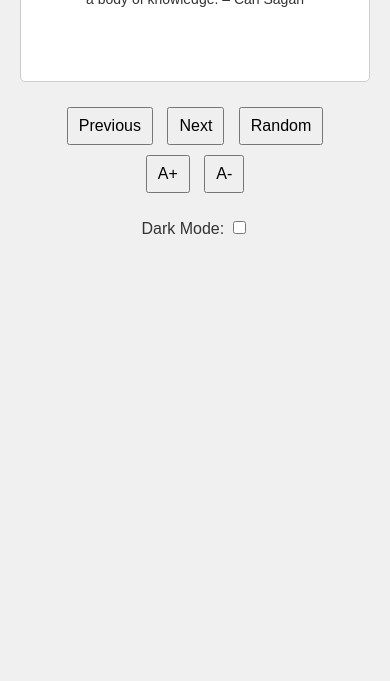
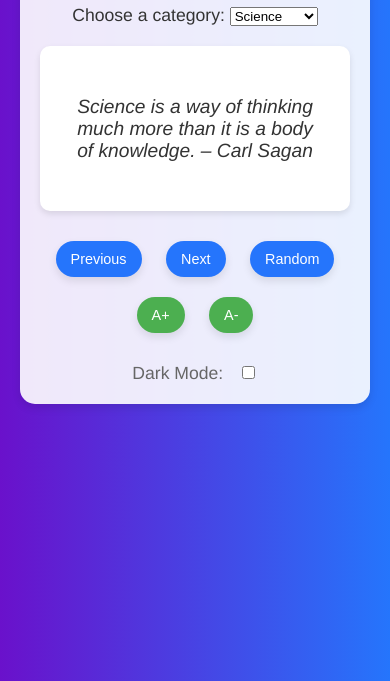
Before and after one commit to SushilKushwaha/QuoteGeneratorApp, a plain HTML site: page index.html in a window 390 px wide. Shown: the part 163-844 px from the top of the page. Drawn offline with Linux system fonts and the light colour scheme.

Commit message:
updated css for more styling

```diff
--- a/style.css
+++ b/style.css
@@ -1,68 +1,138 @@
-/* Basic Styling */
+/* General body styling with a gradient background */
 body {
-  font-family: Arial, sans-serif;
+  font-family: 'Helvetica Neue', Arial, sans-serif;
   padding: 20px;
   margin: 0;
-  background-color: #f0f0f0;
+  background: linear-gradient(to right, #6a11cb, #2575fc);
   color: #333;
   text-align: center;
   transition: background-color 0.3s, color 0.3s;
 }
 
+/* Center the main container with max-width and responsive design */
 .container {
   max-width: 600px;
-  margin: 0 auto;
+  margin: 50px auto;
+  background-color: rgba(255, 255, 255, 0.9);
+  padding: 20px;
+  border-radius: 15px;
+  box-shadow: 0 4px 8px rgba(0, 0, 0, 0.1);
 }
 
+/* Header styling */
 h1 {
-  font-size: 2em;
+  font-size: 2.5em;
+  color: #444;
   margin-bottom: 20px;
 }
 
+/* Quote container styling with box shadow and smooth transition */
 .quote-container {
-  padding: 20px;
-  border: 1px solid #ccc;
+  padding: 30px;
   background-color: #fff;
-  border-radius: 5px;
+  border-radius: 10px;
+  font-size: 1.5em;
+  font-style: italic;
+  color: #333;
   margin-bottom: 20px;
   min-height: 100px;
+  box-shadow: 0 3px 6px rgba(0, 0, 0, 0.1);
+  transition: all 0.3s ease;
 }
 
-/* Buttons */
-button {
-  margin: 5px;
-  padding: 10px 15px;
-  font-size: 16px;
-  cursor: pointer;
+.quote-container:hover {
+  background-color: #f0f0f0;
 }
 
-/* Theme Switch */
+/* Category selector and buttons */
+.category-selector {
+  margin-bottom: 20px;
+  font-size: 1.1em;
+}
+
+/* Buttons styling */
+button {
+  margin: 10px;
+  padding: 10px 20px;
+  font-size: 1em;
+  color: #fff;
+  background-color: #2575fc;
+  border: none;
+  border-radius: 50px;
+  cursor: pointer;
+  transition: background-color 0.3s ease, transform 0.3s ease;
+  box-shadow: 0 4px 8px rgba(0, 0, 0, 0.1);
+}
+
+button:hover {
+  background-color: #6a11cb;
+  transform: translateY(-3px);
+}
+
+button:active {
+  transform: translateY(1px);
+}
+
+/* Font size controls styling */
+.font-controls button {
+  background-color: #4caf50;
+}
+
+.font-controls button:hover {
+  background-color: #45a049;
+}
+
+/* Switch styling for dark mode */
 .theme-switch {
   margin-top: 20px;
 }
 
-/* Dark Mode */
+.theme-switch label {
+  font-size: 1.1em;
+  margin-right: 10px;
+  color: #666;
+}
+
+/* Dark mode styles */
 body.dark-mode {
-  background-color: #333;
-  color: #fff;
+  background: linear-gradient(to right, #0f0c29, #302b63, #24243e);
+  color: #eee;
+}
+
+body.dark-mode .container {
+  background-color: rgba(0, 0, 0, 0.8);
 }
 
 body.dark-mode .quote-container {
-  background-color: #444;
-  color: #fff;
+  background-color: #333;
+  color: #ddd;
 }
 
-/* Mobile Friendly */
+body.dark-mode h1 {
+  color: #eee;
+}
+
+body.dark-mode button {
+  background-color: #444;
+  color: #ddd;
+}
+
+body.dark-mode button:hover {
+  background-color: #555;
+}
+
+/* Responsive design for mobile */
 @media (max-width: 600px) {
-  button {
-      padding: 8px 10px;
-  }
-
   h1 {
-      font-size: 1.5em;
+      font-size: 2em;
   }
 
   .quote-container {
-      font-size: 14px;
+      font-size: 1.2em;
+  }
+
+  button {
+      padding: 10px 15px;
+      font-size: 0.9em;
   }
 }
```
